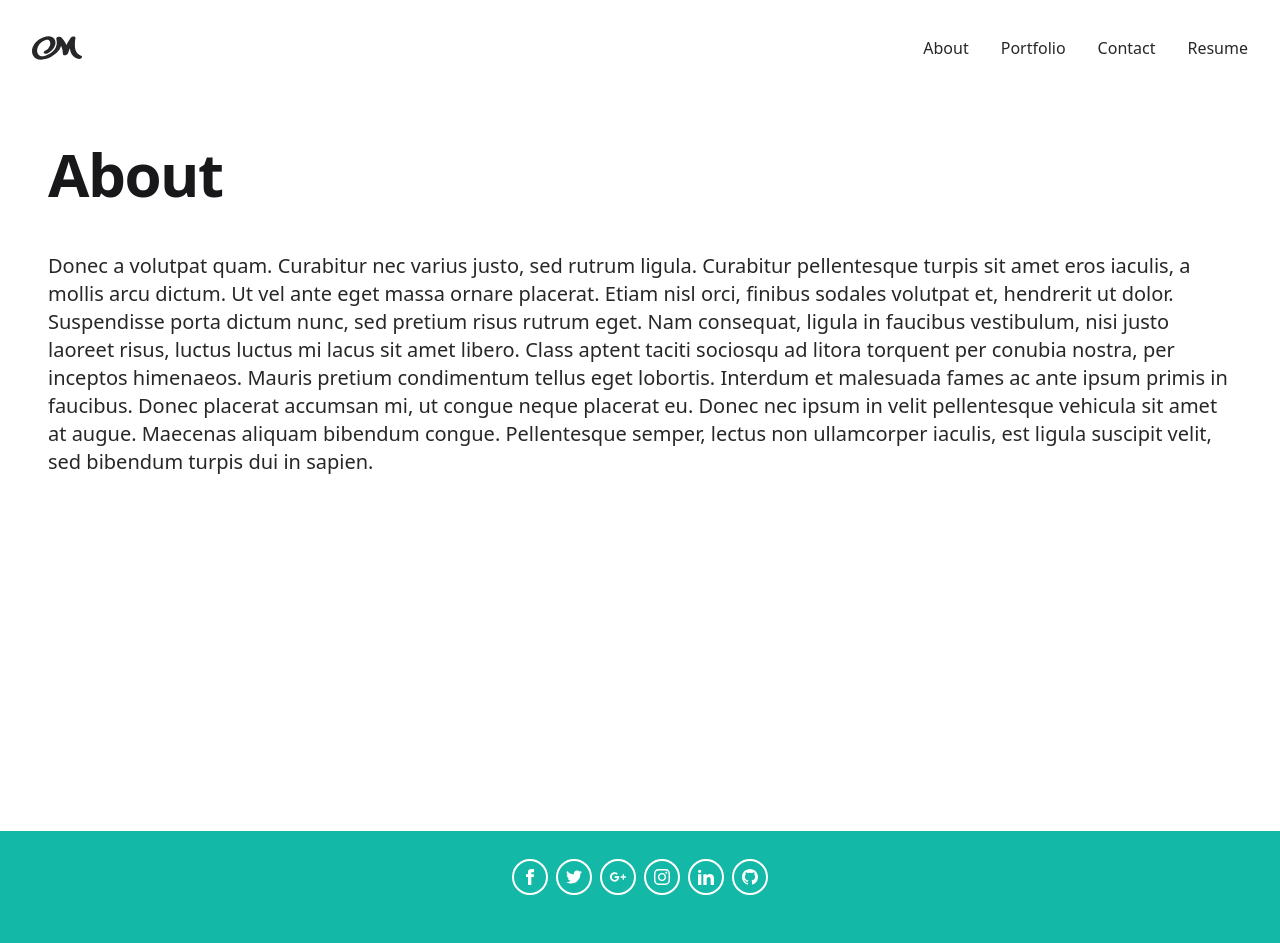
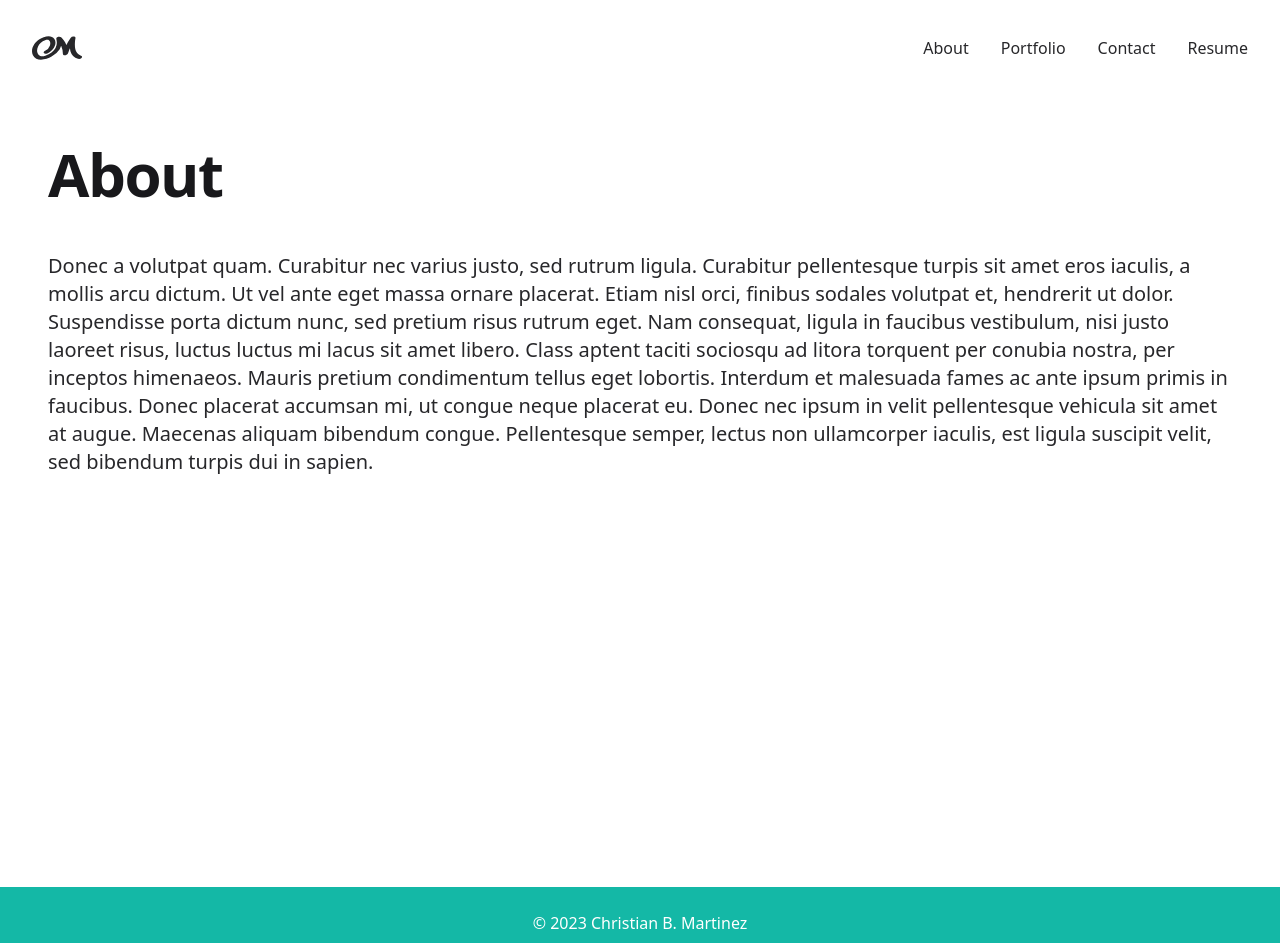
Before and after one commit to christianbmartinez/react-portfolio, a React (Create React App) app: page / in a window 1280 px wide. Shown: the top 943 px of the page. Built offline with nearby package versions, Linux system fonts and the light colour scheme.

Commit message:
Styles to footer

```diff
--- a/src/components/Footer.js
+++ b/src/components/Footer.js
@@ -1,118 +1,9 @@
 const Footer = () => {
   return (
-    <footer class='flex flex-col items-center bg-teal-500 text-center text-white'>
-      <div class='container px-6 pt-6'>
-        <div class='mb-6 flex justify-center'>
-          <a
-            href='#!'
-            type='button'
-            class='m-1 h-9 w-9 rounded-full border-2 border-white uppercase leading-normal text-white transition duration-150 ease-in-out hover:bg-black hover:bg-opacity-5 focus:outline-none focus:ring-0'
-          >
-            <svg
-              xmlns='http://www.w3.org/2000/svg'
-              class='mx-auto h-full w-4'
-              fill='currentColor'
-              viewBox='0 0 24 24'
-            >
-              <path d='M9 8h-3v4h3v12h5v-12h3.642l.358-4h-4v-1.667c0-.955.192-1.333 1.115-1.333h2.885v-5h-3.808c-3.596 0-5.192 1.583-5.192 4.615v3.385z' />
-            </svg>
-          </a>
-
-          <a
-            href='#!'
-            type='button'
-            class='m-1 h-9 w-9 rounded-full border-2 border-white uppercase leading-normal text-white transition duration-150 ease-in-out hover:bg-black hover:bg-opacity-5 focus:outline-none focus:ring-0'
-            data-te-ripple-init
-            data-te-ripple-color='light'
-          >
-            <svg
-              xmlns='http://www.w3.org/2000/svg'
-              class='mx-auto h-full w-4'
-              fill='currentColor'
-              viewBox='0 0 24 24'
-            >
-              <path d='M24 4.557c-.883.392-1.832.656-2.828.775 1.017-.609 1.798-1.574 2.165-2.724-.951.564-2.005.974-3.127 1.195-.897-.957-2.178-1.555-3.594-1.555-3.179 0-5.515 2.966-4.797 6.045-4.091-.205-7.719-2.165-10.148-5.144-1.29 2.213-.669 5.108 1.523 6.574-.806-.026-1.566-.247-2.229-.616-.054 2.281 1.581 4.415 3.949 4.89-.693.188-1.452.232-2.224.084.626 1.956 2.444 3.379 4.6 3.419-2.07 1.623-4.678 2.348-7.29 2.04 2.179 1.397 4.768 2.212 7.548 2.212 9.142 0 14.307-7.721 13.995-14.646.962-.695 1.797-1.562 2.457-2.549z' />
-            </svg>
-          </a>
-
-          <a
-            href='#!'
-            type='button'
-            class='m-1 h-9 w-9 rounded-full border-2 border-white uppercase leading-normal text-white transition duration-150 ease-in-out hover:bg-black hover:bg-opacity-5 focus:outline-none focus:ring-0'
-            data-te-ripple-init
-            data-te-ripple-color='light'
-          >
-            <svg
-              xmlns='http://www.w3.org/2000/svg'
-              class='mx-auto h-full w-4'
-              fill='currentColor'
-              viewBox='0 0 24 24'
-            >
-              <path
-                d='M7 11v2.4h3.97c-.16 1.029-1.2 3.02-3.97 3.02-2.39 0-4.34-1.979-4.34-4.42 0-2.44 1.95-4.42 4.34-4.42 1.36 0 2.27.58 2.79 1.08l1.9-1.83c-1.22-1.14-2.8-1.83-4.69-1.83-3.87 0-7 3.13-7 7s3.13 7 7 7c4.04 0 6.721-2.84 6.721-6.84 0-.46-.051-.81-.111-1.16h-6.61zm0 0 17 2h-3v3h-2v-3h-3v-2h3v-3h2v3h3v2z'
-                fill-rule='evenodd'
-                clip-rule='evenodd'
-              />
-            </svg>
-          </a>
-
-          <a
-            href='#!'
-            type='button'
-            class='m-1 h-9 w-9 rounded-full border-2 border-white uppercase leading-normal text-white transition duration-150 ease-in-out hover:bg-black hover:bg-opacity-5 focus:outline-none focus:ring-0'
-            data-te-ripple-init
-            data-te-ripple-color='light'
-          >
-            <svg
-              xmlns='http://www.w3.org/2000/svg'
-              class='mx-auto h-full w-4'
-              fill='currentColor'
-              viewBox='0 0 24 24'
-            >
-              <path d='M12 2.163c3.204 0 3.584.012 4.85.07 3.252.148 4.771 1.691 4.919 4.919.058 1.265.069 1.645.069 4.849 0 3.205-.012 3.584-.069 4.849-.149 3.225-1.664 4.771-4.919 4.919-1.266.058-1.644.07-4.85.07-3.204 0-3.584-.012-4.849-.07-3.26-.149-4.771-1.699-4.919-4.92-.058-1.265-.07-1.644-.07-4.849 0-3.204.013-3.583.07-4.849.149-3.227 1.664-4.771 4.919-4.919 1.266-.057 1.645-.069 4.849-.069zm0-2.163c-3.259 0-3.667.014-4.947.072-4.358.2-6.78 2.618-6.98 6.98-.059 1.281-.073 1.689-.073 4.948 0 3.259.014 3.668.072 4.948.2 4.358 2.618 6.78 6.98 6.98 1.281.058 1.689.072 4.948.072 3.259 0 3.668-.014 4.948-.072 4.354-.2 6.782-2.618 6.979-6.98.059-1.28.073-1.689.073-4.948 0-3.259-.014-3.667-.072-4.947-.196-4.354-2.617-6.78-6.979-6.98-1.281-.059-1.69-.073-4.949-.073zm0 5.838c-3.403 0-6.162 2.759-6.162 6.162s2.759 6.163 6.162 6.163 6.162-2.759 6.162-6.163c0-3.403-2.759-6.162-6.162-6.162zm0 10.162c-2.209 0-4-1.79-4-4 0-2.209 1.791-4 4-4s4 1.791 4 4c0 2.21-1.791 4-4 4zm6.406-11.845c-.796 0-1.441.645-1.441 1.44s.645 1.44 1.441 1.44c.795 0 1.439-.645 1.439-1.44s-.644-1.44-1.439-1.44z' />
-            </svg>
-          </a>
-
-          <a
-            href='#!'
-            type='button'
-            class='m-1 h-9 w-9 rounded-full border-2 border-white uppercase leading-normal text-white transition duration-150 ease-in-out hover:bg-black hover:bg-opacity-5 focus:outline-none focus:ring-0'
-            data-te-ripple-init
-            data-te-ripple-color='light'
-          >
-            <svg
-              xmlns='http://www.w3.org/2000/svg'
-              class='mx-auto h-full w-4'
-              fill='currentColor'
-              viewBox='0 0 24 24'
-            >
-              <path d='M4.98 3.5c0 1.381-1.11 2.5-2.48 2.5s-2.48-1.119-2.48-2.5c0-1.38 1.11-2.5 2.48-2.5s2.48 1.12 2.48 2.5zm.02 4.5h-5v16h5v-16zm7.982 0h-4.968v16h4.969v-8.399c0-4.67 6.029-5.052 6.029 0v8.399h4.988v-10.131c0-7.88-8.922-7.593-11.018-3.714v-2.155z' />
-            </svg>
-          </a>
-
-          <a
-            href='#!'
-            type='button'
-            class='m-1 h-9 w-9 rounded-full border-2 border-white uppercase leading-normal text-white transition duration-150 ease-in-out hover:bg-black hover:bg-opacity-5 focus:outline-none focus:ring-0'
-            data-te-ripple-init
-            data-te-ripple-color='light'
-          >
-            <svg
-              xmlns='http://www.w3.org/2000/svg'
-              class='mx-auto h-full w-4'
-              fill='currentColor'
-              viewBox='0 0 24 24'
-            >
-              <path d='M12 0c-6.626 0-12 5.373-12 12 0 5.302 3.438 9.8 8.207 11.387.599.111.793-.261.793-.577v-2.234c-3.338.726-4.033-1.416-4.033-1.416-.546-1.387-1.333-1.756-1.333-1.756-1.089-.745.083-.729.083-.729 1.205.084 1.839 1.237 1.839 1.237 1.07 1.834 2.807 1.304 3.492.997.107-.775.418-1.305.762-1.604-2.665-.305-5.467-1.334-5.467-5.931 0-1.311.469-2.381 1.236-3.221-.124-.303-.535-1.524.117-3.176 0 0 1.008-.322 3.301 1.23.957-.266 1.983-.399 3.003-.404 1.02.005 2.047.138 3.006.404 2.291-1.552 3.297-1.23 3.297-1.23.653 1.653.242 2.874.118 3.176.77.84 1.235 1.911 1.235 3.221 0 4.609-2.807 5.624-5.479 5.921.43.372.823 1.102.823 2.222v3.293c0 .319.192.694.801.576 4.765-1.589 8.199-6.086 8.199-11.386 0-6.627-5.373-12-12-12z' />
-            </svg>
-          </a>
-        </div>
-        <div class='w-full p-4 text-center'>
-          © 2023{' '}
-          <a class='text-white' href='https://christianbmartinez.com/'>
-            Christian B. Martinez
-          </a>
-        </div>
+    <footer class='flex flex-row items-center text-white text-center mt-14 bg-teal-500 py-6'>
+      <div class='w-full'>
+        © 2023{' '}
+        <a href='https://christianbmartinez.com/'>Christian B. Martinez</a>
       </div>
     </footer>
   )
```
